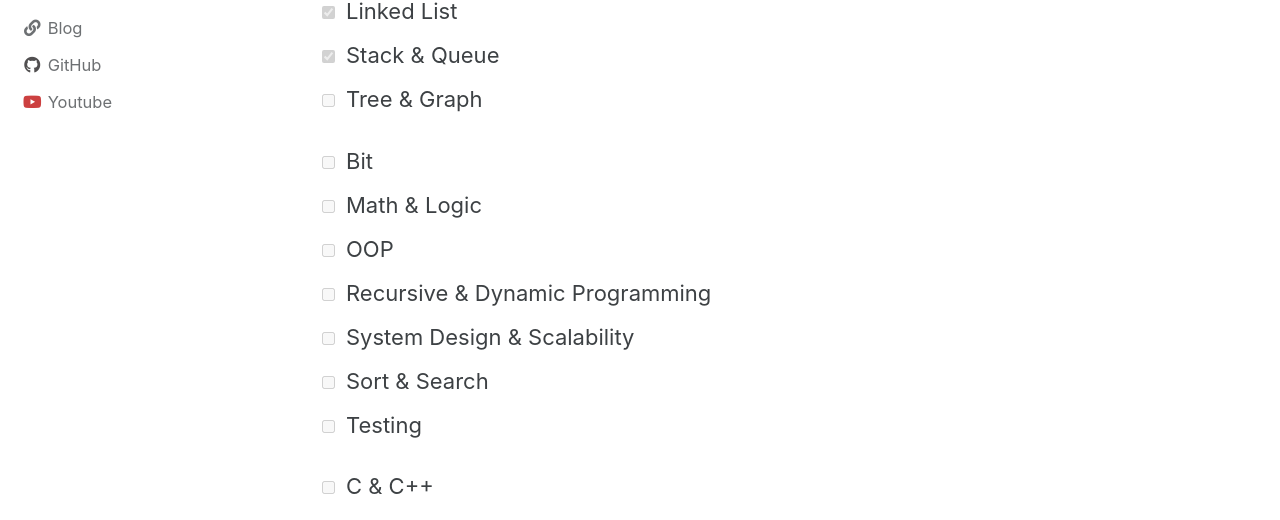
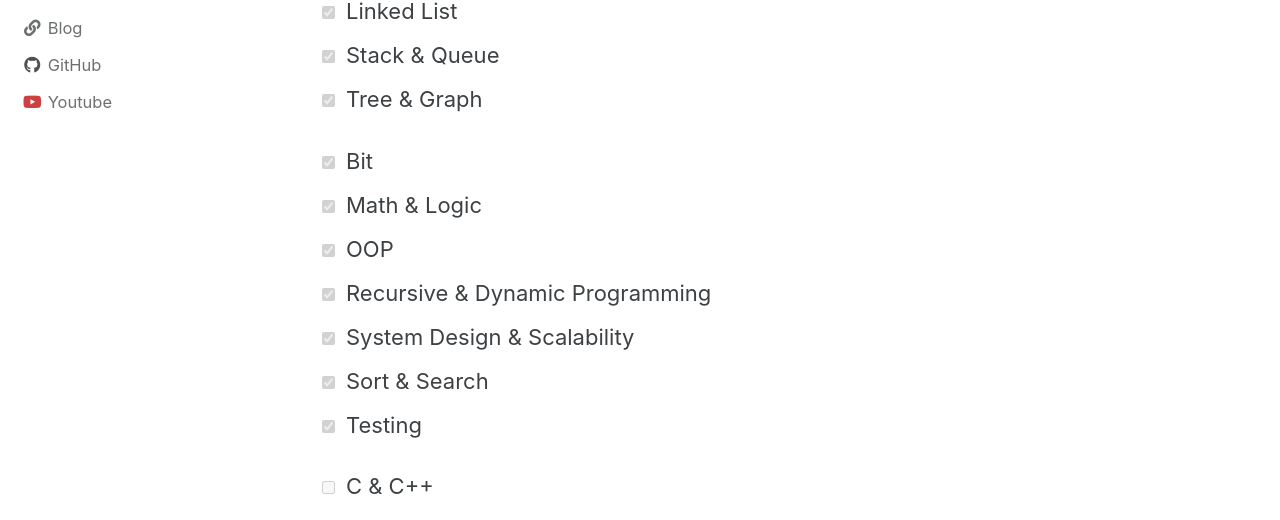
Before and after one commit to jiwonc-dev/jiwonc-dev.github.io, a Jekyll site: the page built from _posts/2023-01-06-StudyPlan.markdown, in a window 1280 px wide. Shown: the part 339-859 px from the top of the page. Built offline with Jekyll 4.4.1, drawn with Linux system fonts in a browser that asks for light colours; cached includes are drawn as plain includes.

```diff
--- a/_posts/2023-01-06-StudyPlan.markdown
+++ b/_posts/2023-01-06-StudyPlan.markdown
@@ -20,15 +20,15 @@ last_modified_at: 2023-01-08
 - [x] Array and String
 - [x] Linked List
 - [x] Stack & Queue
-- [ ] Tree & Graph
+- [x] Tree & Graph
 
-- [ ] Bit
-- [ ] Math & Logic
-- [ ] OOP
-- [ ] Recursive & Dynamic Programming
-- [ ] System Design & Scalability
-- [ ] Sort & Search
-- [ ] Testing
+- [x] Bit
+- [x] Math & Logic
+- [x] OOP
+- [x] Recursive & Dynamic Programming
+- [x] System Design & Scalability
+- [x] Sort & Search
+- [x] Testing
 
 - [ ] C & C++
 - [ ] Database
```
